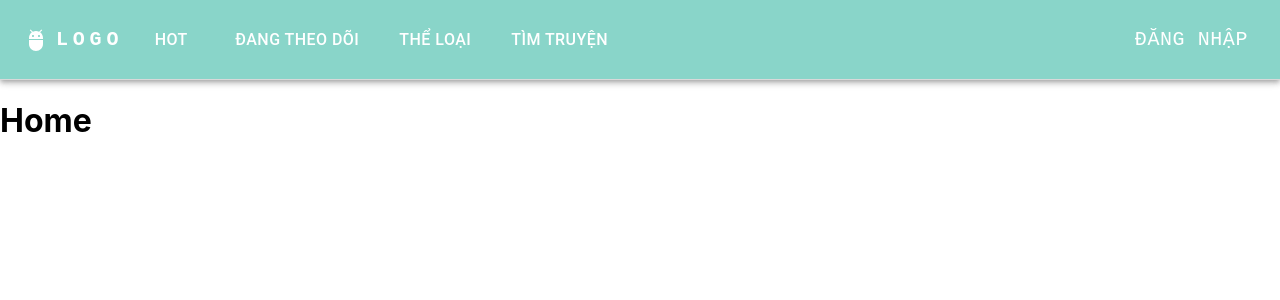
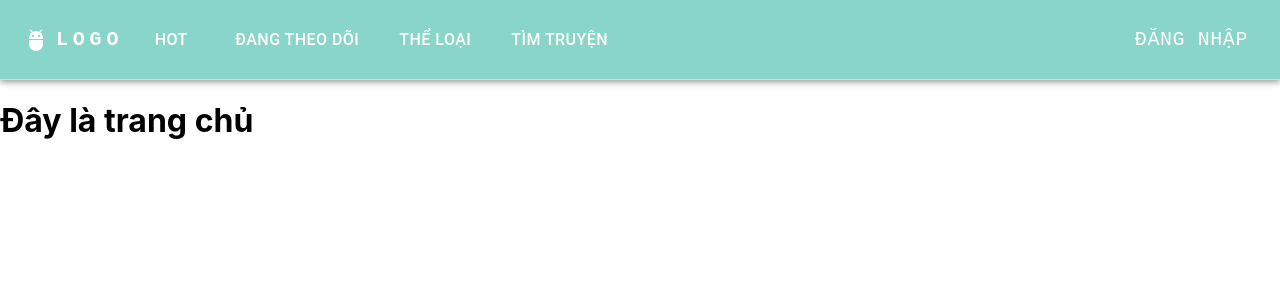
Before and after one commit to vanhuuan/BoSha, a React (Create React App) app: page / in a window 1280 px wide. Shown: the top 300 px of the page. Built offline with nearby package versions, Linux system fonts and the light colour scheme; the HTML template or start-up script is replaced by a standard one; a web font is replaced by a local one.

Commit message:
update home page

```diff
--- a/src/pages/Home.js
+++ b/src/pages/Home.js
@@ -11,7 +11,7 @@ const Home = () => {
 
   return (
     <div>
-      <h1>Home</h1>
+      <h1>Đây là trang chủ</h1>
     </div>
   )
 }
```
